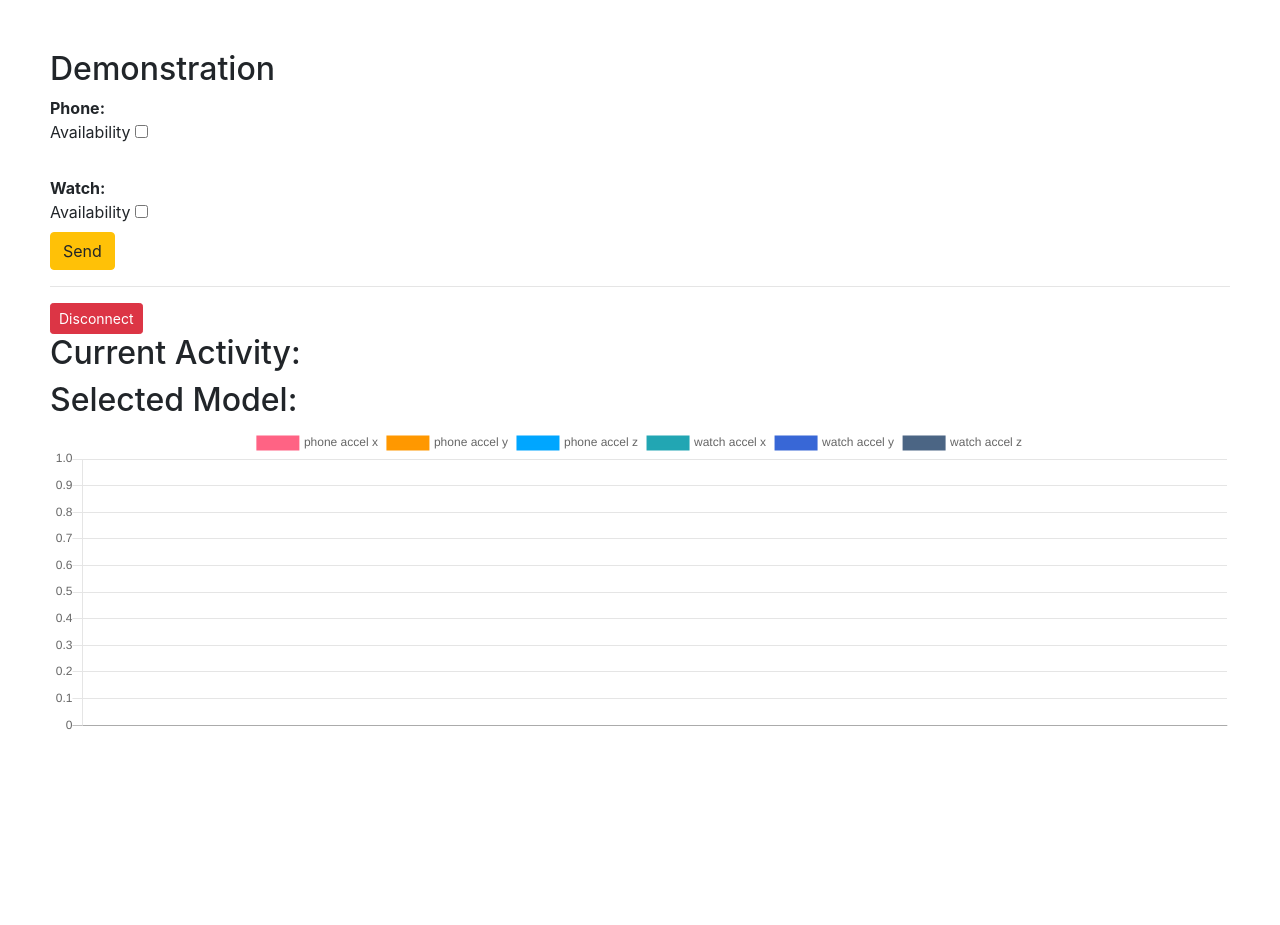
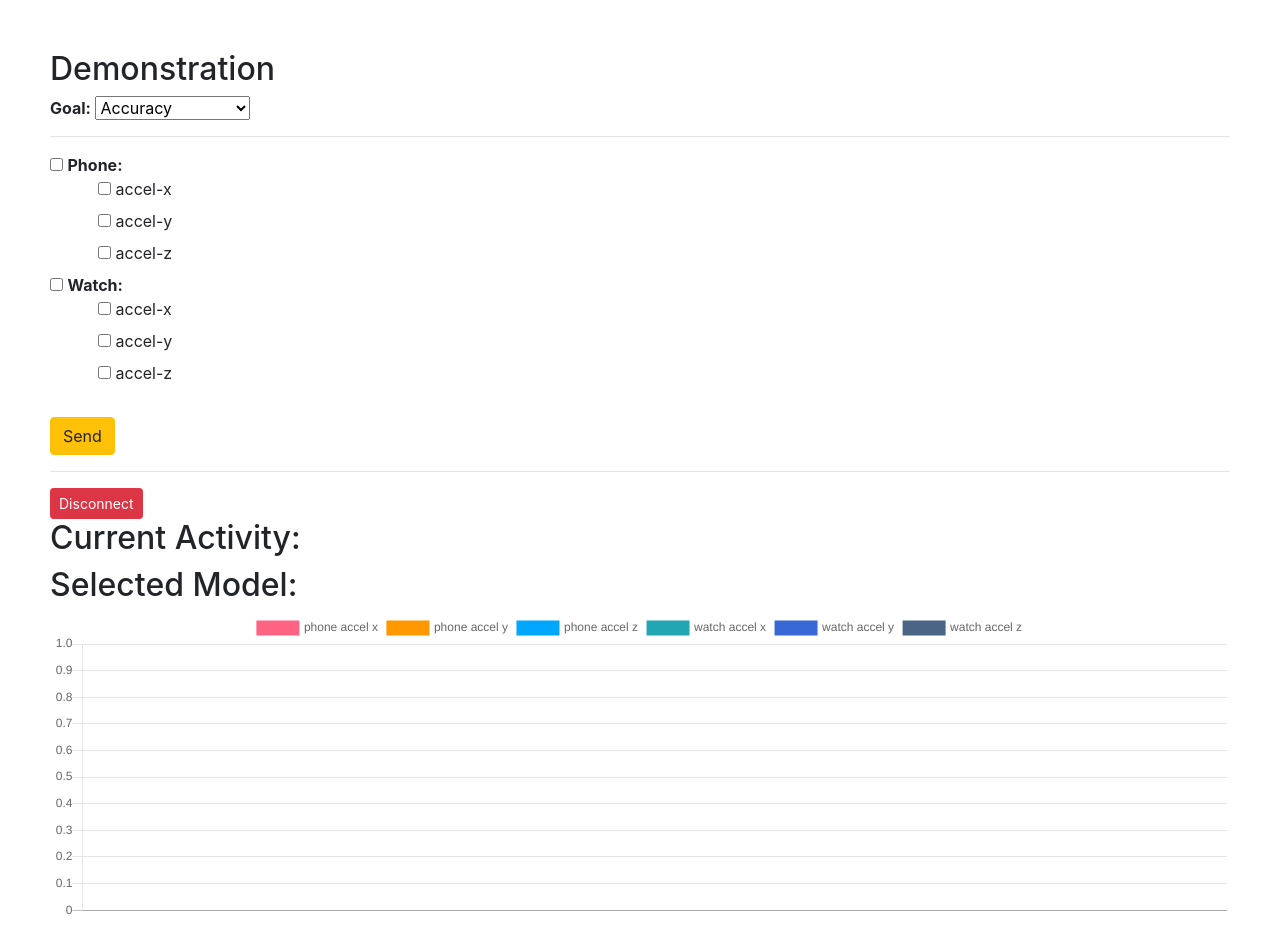
Before and after one commit to jayasanka-sack/adaptive-learning-manager, a Flask app: page / in a window 1280 px wide. Shown: the top 925 px of the page. Before the commit the page ends 729 px from the top, so only its background shows below. Run offline with Flask 2, Linux system fonts and the light colour scheme; some libraries are stand-ins or nearby versions.

Commit message:
Add energy goal support

```diff
--- a/app/service/HarService.py
+++ b/app/service/HarService.py
@@ -17,6 +17,7 @@ normalization_min = -78.47761
 # Model metadata
 models = None
 model_repository = {}
+
 
 
 class HarService:
@@ -61,18 +62,18 @@ class HarService:
 
     @staticmethod
     def monitor(status):
-        devices = status
+        devices = status['devices']
+        goal = status['goal']
         sensors = []
         for device in devices:
-            if device['name'] == 'phone':
-                if device['isAvailable']:
-                    sensors.extend(['phone-accel-x', 'phone-accel-y', 'phone-accel-z'])
-            elif device['name'] == 'watch':
-                if device['isAvailable']:
-                    sensors.extend(['watch-accel-x', 'watch-accel-y', 'watch-accel-z'])
+            if device['isAvailable']:
+                for sensor in device['sensors']:
+                    if sensor['isAvailable']:
+                        sensors.append(sensor['name'])
         # Check if the contextual parameters has been changed
-        if collections.Counter(HarService.available_sensors) != collections.Counter(sensors):
+        if HarService.goal != goal or collections.Counter(HarService.available_sensors) != collections.Counter(sensors):
             HarService.available_sensors = sensors
+            HarService.goal = goal
             HarService.analyse(sensors)
 
     @staticmethod
@@ -80,7 +81,7 @@ class HarService:
         suitable_models = []
         # Choose suitable models by comparing the supported sensor list with the available sensor list
         for model in models:
-            if collections.Counter(model['sensors']) == collections.Counter(sensors):
+            if set(model['sensors']).issubset(set(sensors)):
                 suitable_models.append(model)
         HarService.plan(suitable_models)
 
@@ -89,8 +90,12 @@ class HarService:
         selected_model_key = None
         if len(suitable_models) != 0:
             # Sort models
-            suitable_models.sort(key=HarService.accuracyComparator, reverse=True)
-            selected_model_key = suitable_models[0]['key']
+            if HarService.goal == "ACCURACY":
+                suitable_models.sort(key=HarService.accuracyComparator, reverse=True)
+                selected_model_key = suitable_models[0]['key']
+            elif HarService.goal == "ENERGY":
+                suitable_models.sort(key=HarService.energyComparator, reverse=False)
+                selected_model_key = suitable_models[0]['key']
         if HarService.current_model_key != selected_model_key:
             HarService.execute(selected_model_key)
 
@@ -98,11 +103,21 @@ class HarService:
     def execute(selected_model_key):
         # Switch the model
         HarService.current_model_key = selected_model_key
+        # sensors = []
+        # for sensor in HarService.available_sensors:
+        #     data = {
+        #         'sensor': sensor,
+        #         'disabled': sensor in models[selected_model_key].sensors
+        #     }
+        #     sensors.append(data)
+        # app.emit('instructions',
+        #  {'sensors': sensors},
+        #  broadcast=True)
 
     @staticmethod
     def accuracyComparator(model):
         return model['accuracy']
 
     @staticmethod
-    def powerConsumptionComparator(model):
-        return model['power_consumption']
+    def energyComparator(model):
+        return model['energy']
--- a/app/static/index.js
+++ b/app/static/index.js
@@ -28,10 +28,18 @@ $(document).ready(function () {
 
     // Update the prediction
     socket.on('prediction', function (msg, cb) {
-        let activity = 'No sensors available'
+        let activity = 'No suitable model available'
         if (msg.data.prediction !== null) {
             activity = activities[msg.data.prediction]
         }
+        $('#currentActivity').text(activity);
+        if (cb)
+            cb();
+    });
+
+    // Update the prediction
+    socket.on('instructions', function (msg, cb) {
+        console.log(msg)
         $('#currentActivity').text(activity);
         if (cb)
             cb();
@@ -123,15 +131,70 @@ const sendDeviceData = () => {
     const phoneAvailability = $('#phoneAvailability').is(":checked");
     const watchAvailability = $('#watchAvailability').is(":checked");
 
-    const data = [
+    const data = {
+        goal: $('#goal').val(),
+        devices: [
             {
                 name: 'watch',
                 isAvailable: watchAvailability,
+                sensors: [
+                    {
+                        name: 'watch-accel-x',
+                        isAvailable: $('#watch-accel-x').is(":checked")
+                    },
+                    {
+                        name: 'watch-accel-y',
+                        isAvailable: $('#watch-accel-y').is(":checked")
+                    },
+                    {
+                        name: 'watch-accel-z',
+                        isAvailable: $('#watch-accel-z').is(":checked")
+                    },
+                ]
             },
             {
                 name: 'phone',
                 isAvailable: phoneAvailability,
+                sensors: [
+                    {
+                        name: 'phone-accel-x',
+                        isAvailable: $('#phone-accel-x').is(":checked")
+                    },
+                    {
+                        name: 'phone-accel-y',
+                        isAvailable: $('#phone-accel-y').is(":checked")
+                    },
+                    {
+                        name: 'phone-accel-z',
+                        isAvailable: $('#phone-accel-z').is(":checked")
+                    },
+                ]
             }
         ]
+    }
     socket.emit('device_status', data);
 }
+
+const onPhoneAvailabilityChange = () => {
+    if ($('#phoneAvailability').is(":checked")) {
+        $('#phone-accel-x').removeAttr("disabled");
+        $('#phone-accel-y').removeAttr("disabled");
+        $('#phone-accel-z').removeAttr("disabled");
+    } else {
+        $('#phone-accel-x').attr("disabled", true);
+        $('#phone-accel-y').attr("disabled", true);
+        $('#phone-accel-z').attr("disabled", true);
+    }
+}
+
+const onWatchAvailabilityChange = () => {
+    if ($('#watchAvailability').is(":checked")) {
+        $('watch-accel-x').removeAttr("disabled");
+        $('watch-accel-y').removeAttr("disabled");
+        $('watch-accel-z').removeAttr("disabled");
+    } else {
+        $('watch-accel-x').attr("disabled", true);
+        $('watch-accel-y').attr("disabled", true);
+        $('watch-accel-z').attr("disabled", true);
+    }
+}
--- a/app/templates/index.html
+++ b/app/templates/index.html
@@ -9,13 +9,32 @@
 <div class="container-flex" style="padding: 50px;">
     <h2>Demonstration</h2>
     <div>
+        <strong>Goal:</strong>
+        <select id="goal">
+            <option value="ACCURACY">Accuracy</option>
+            <option value="ENERGY">Energy Utilization</option>
+        </select>
+        <hr/>
+        <input type="checkbox" id="phoneAvailability" onchange="onPhoneAvailabilityChange()">
         <strong>Phone:</strong><br/>
-        <label for="phoneAvailability">Availability</label>
-        <input type="checkbox" id="phoneAvailability">
-        <br/><br/>
+        <div class="pl-5">
+            <input type="checkbox" id="phone-accel-x">
+            <label for="phoneAvailability">accel-x</label><br/>
+            <input type="checkbox" id="phone-accel-y">
+            <label for="phoneAvailability">accel-y</label><br/>
+            <input type="checkbox" id="phone-accel-z">
+            <label for="phoneAvailability">accel-z</label><br/>
+        </div>
+        <input type="checkbox" id="watchAvailability" onchange="onWatchAvailabilityChange()">
         <strong>Watch:</strong><br/>
-        <label for="watchAvailability">Availability</label>
-        <input type="checkbox" id="watchAvailability">
+        <div class="pl-5">
+            <input type="checkbox" id="watch-accel-x">
+            <label for="phoneAvailability">accel-x</label><br/>
+            <input type="checkbox" id="watch-accel-y">
+            <label for="phoneAvailability">accel-y</label><br/>
+            <input type="checkbox" id="watch-accel-z">
+            <label for="phoneAvailability">accel-z</label><br/>
+        </div>
         <br/>
         <button class="btn btn-warning" onclick="sendDeviceData()">Send</button>
     </div>
@@ -38,7 +57,7 @@
         integrity="sha512-aMGMvNYu8Ue4G+fHa359jcPb1u+ytAF+P2SCb+PxrjCdO3n3ZTxJ30zuH39rimUggmTwmh2u7wvQsDTHESnmfQ=="
         crossorigin="anonymous"></script>
 <script src="https://cdn.jsdelivr.net/npm/chart.js@2.8.0"></script>
-<script type = "text/javascript"
-         src = "{{ url_for('static', filename = 'index.js') }}" ></script>
+<script type="text/javascript"
+        src="{{ url_for('static', filename = 'index.js') }}"></script>
 <script type="text/javascript" charset="utf-8"></script>
 </html>
--- a/models.json
+++ b/models.json
@@ -8,6 +8,7 @@
       "phone-accel-z"
     ],
     "accuracy": 68,
+    "energy": 2,
     "path": "phone"
   },
   {
@@ -19,6 +20,7 @@
       "watch-accel-z"
     ],
     "accuracy": 72,
+    "energy": 3,
     "path": "watch"
   },
   {
@@ -33,6 +35,7 @@
       "watch-accel-z"
     ],
     "accuracy": 85,
+    "energy": 5,
     "path": "phone_watch"
   }
 ]
```
Lines whose indentation alone changed are shown as unchanged.
